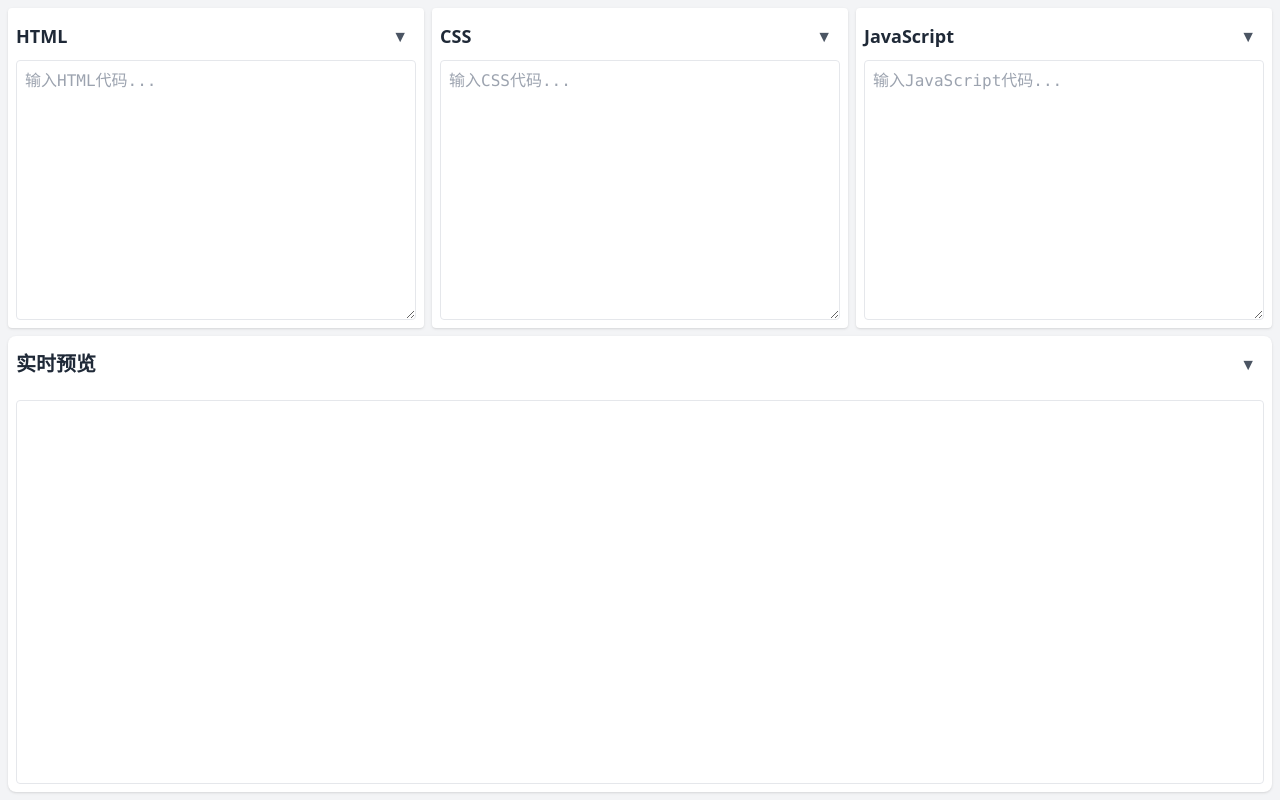
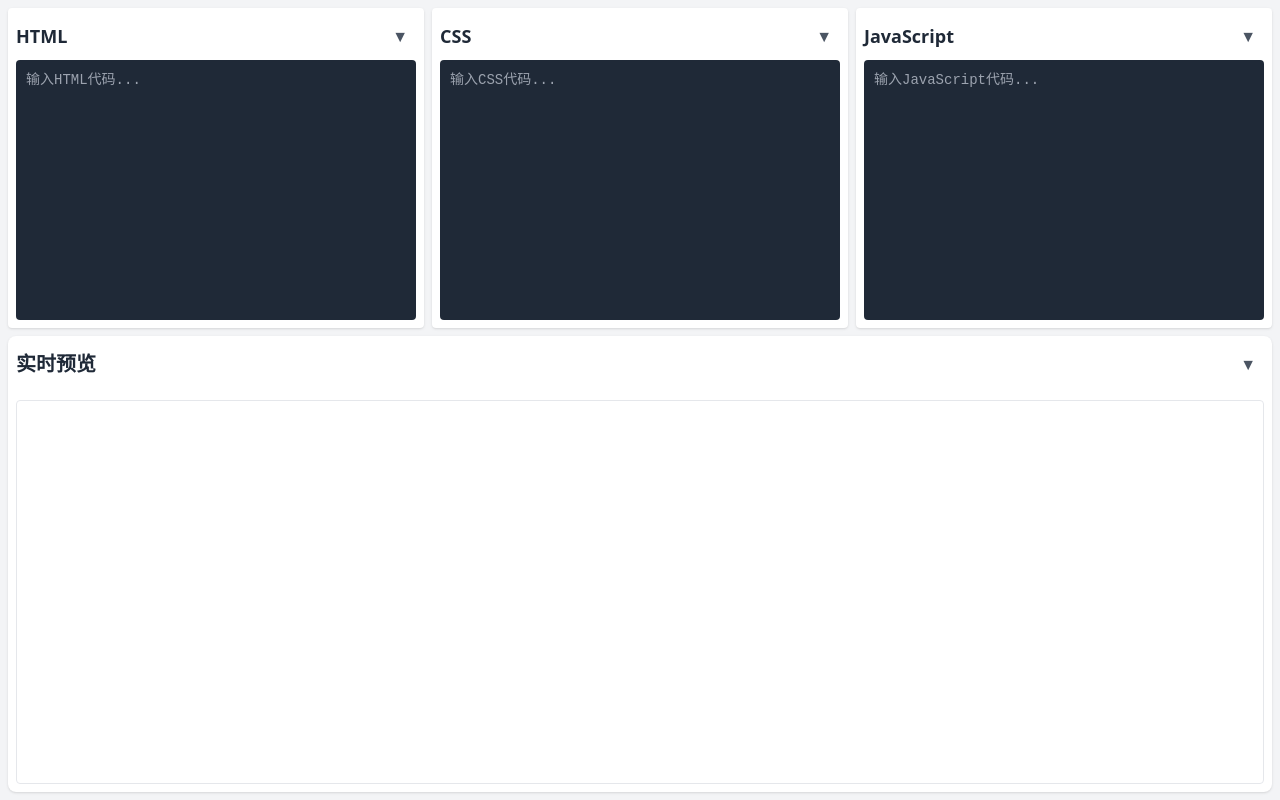
Before and after one commit to zqmzhong/CodePencil, a React (Vite) app: page / in a window 1280 px wide. Built offline with nearby package versions, Linux system fonts and the light colour scheme; the HTML template or start-up script is replaced by a standard one.

Commit message:
为代码框增加代码高亮

```diff
--- a/package.json
+++ b/package.json
@@ -11,8 +11,10 @@
   },
   "dependencies": {
     "ahooks": "^3.8.4",
+    "prismjs": "^1.30.0",
     "react": "^19.0.0",
-    "react-dom": "^19.0.0"
+    "react-dom": "^19.0.0",
+    "react-simple-code-editor": "^0.14.1"
   },
   "devDependencies": {
     "@biomejs/biome": "^1.9.3",
--- a/src/App.jsx
+++ b/src/App.jsx
@@ -11,19 +11,19 @@ function App() {
         <CodeEditor
           title="HTML"
           value={html}
-          onChange={(e) => setHtml(e.target.value)}
+          onChange={setHtml}
           placeholder="输入HTML代码..."
         />
         <CodeEditor
           title="CSS"
           value={css}
-          onChange={(e) => setCss(e.target.value)}
+          onChange={setCss}
           placeholder="输入CSS代码..."
         />
         <CodeEditor
           title="JavaScript"
           value={js}
-          onChange={(e) => setJs(e.target.value)}
+          onChange={setJs}
           placeholder="输入JavaScript代码..."
         />
       </div>
--- a/src/components/CodeEditor.jsx
+++ b/src/components/CodeEditor.jsx
@@ -1,4 +1,16 @@
 import { useState } from 'react';
+import Editor from 'react-simple-code-editor';
+import { highlight, languages } from 'prismjs';
+import 'prismjs/components/prism-markup';
+import 'prismjs/components/prism-css';
+import 'prismjs/components/prism-javascript';
+import 'prismjs/themes/prism-okaidia.css';
+
+const languageMap = {
+  HTML: languages.markup,
+  CSS: languages.css,
+  JavaScript: languages.javascript
+};
 
 export function CodeEditor({ title, value, onChange, placeholder }) {
   const [isCollapsed, setIsCollapsed] = useState(false);
@@ -19,12 +31,21 @@ export function CodeEditor({ title, value, onChange, placeholder }) {
         </button>
       </div>
       <div className={`transition-all duration-300 ease-in-out overflow-hidden flex-grow flex flex-col h-full ${isCollapsed ? 'hidden' : 'flex'}`}>
-        <textarea
-          className="w-full h-full flex-grow p-2 border rounded font-mono bg-white dark:bg-gray-700 text-gray-900 dark:text-gray-100 dark:border-gray-600"
-          placeholder={placeholder}
-          value={value}
-          onChange={onChange}
-        />
+        <div className="relative flex-grow">
+          <Editor
+            value={value}
+            onValueChange={onChange}
+            highlight={code => highlight(code, languageMap[title], title.toLowerCase())}
+            padding={10}
+            className="font-mono text-sm bg-gray-800 text-gray-100 rounded h-full"
+            placeholder={placeholder}
+            style={{
+              fontFamily: '"Fira code", "Fira Mono", monospace',
+              fontSize: 14,
+              minHeight: '100%'
+            }}
+          />
+        </div>
       </div>
     </div>
   );
```
Also changed, not shown: 1 other file (tests, documents, lock files or other folders).
